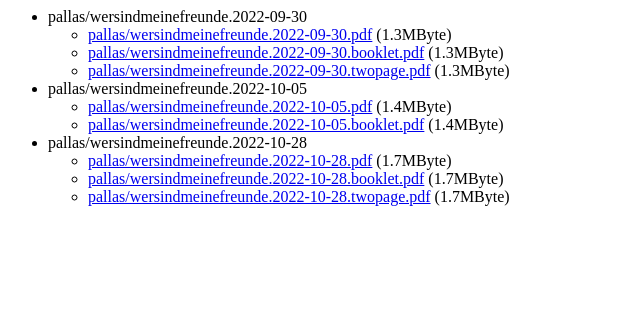
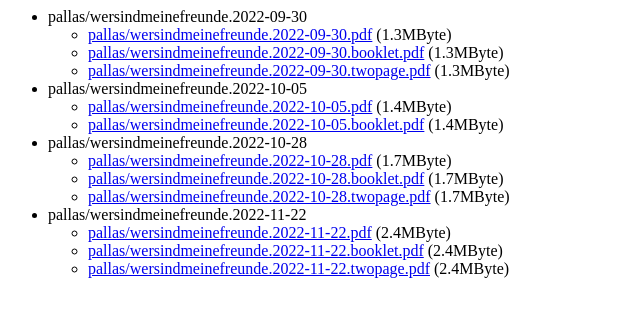
Before and after one commit to milahu/alchi-pdf, a plain HTML site: page index.html in a window 1280 px wide. Shown: the whole page, without its empty margins (0-640 px from the left). Drawn offline with Linux system fonts and the light colour scheme.

Commit message:
add pallas/wersindmeinefreunde.2022-11-22.pdf

```diff
--- a/index.html
+++ b/index.html
@@ -23,5 +23,13 @@
     <li><a href=pallas/wersindmeinefreunde.2022-10-28.twopage.pdf>pallas/wersindmeinefreunde.2022-10-28.twopage.pdf</a> (1.7MByte)</li>
   </ul>
 </li>
+<li>
+  <div>pallas/wersindmeinefreunde.2022-11-22</div>
+  <ul>
+    <li><a href=pallas/wersindmeinefreunde.2022-11-22.pdf>pallas/wersindmeinefreunde.2022-11-22.pdf</a> (2.4MByte)</li>
+    <li><a href=pallas/wersindmeinefreunde.2022-11-22.booklet.pdf>pallas/wersindmeinefreunde.2022-11-22.booklet.pdf</a> (2.4MByte)</li>
+    <li><a href=pallas/wersindmeinefreunde.2022-11-22.twopage.pdf>pallas/wersindmeinefreunde.2022-11-22.twopage.pdf</a> (2.4MByte)</li>
+  </ul>
+</li>
 </ul>
 </html>
```
Also changed, not shown: 3 other files.
